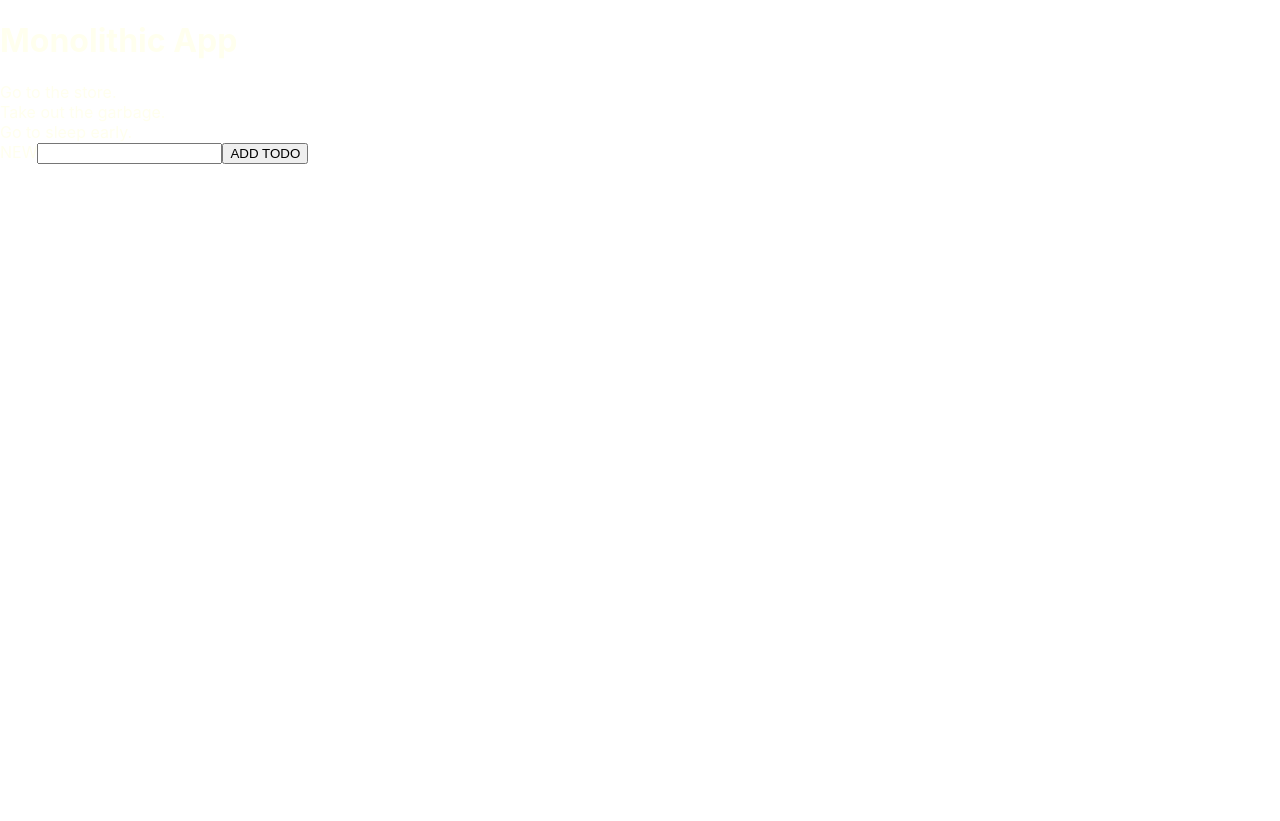
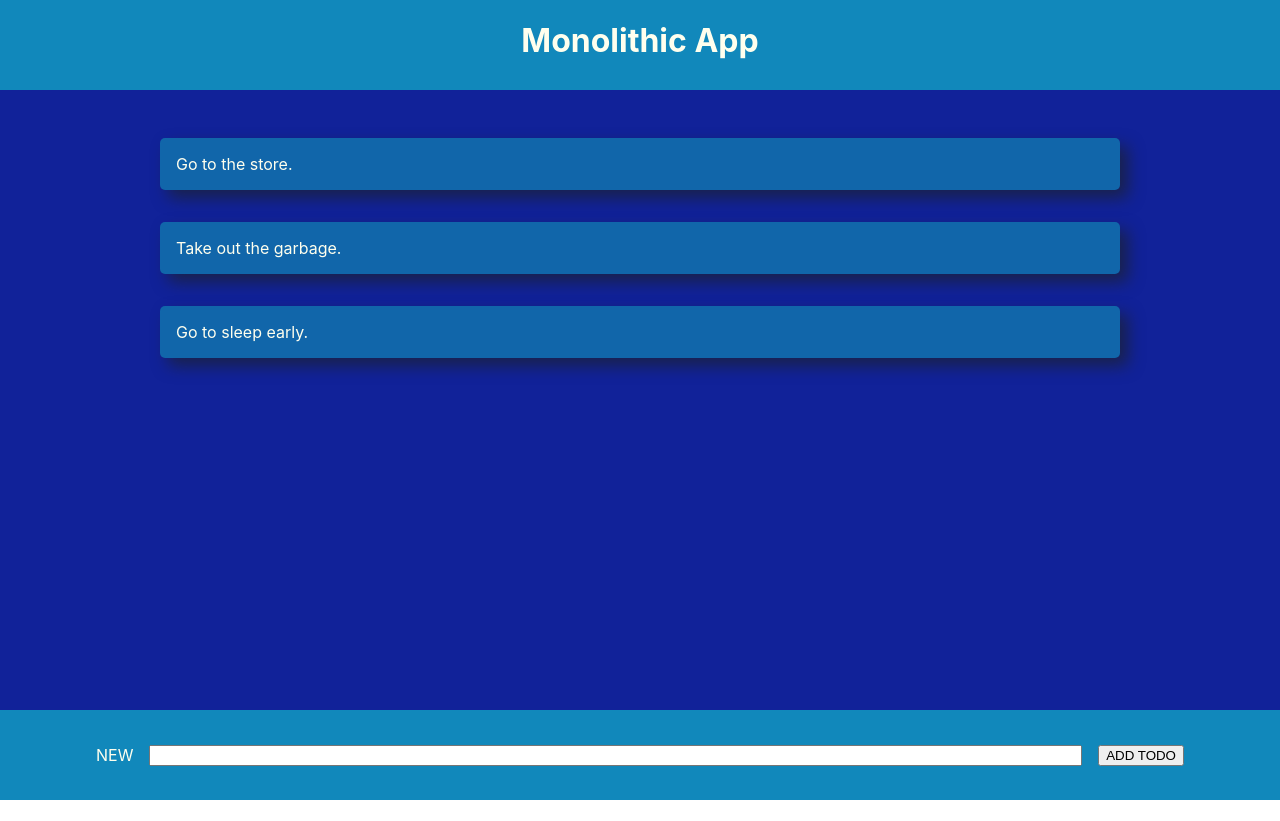
Before and after one commit to franaragm/ng-solid-design, an Angular app: page / in a window 1280 px wide. After the commit the page ends 800 px from the top, so only its background shows below. Built offline with nearby package versions, Linux system fonts and the light colour scheme.

Commit message:
Begin styling monolitic version of the app.

```diff
--- a/src/app/01-the-monolith/monolith/monolith.component.scss
+++ b/src/app/01-the-monolith/monolith/monolith.component.scss
@@ -0,0 +1,80 @@
+/**
+ * _config.scss
+ */
+$primary-background-color: #18b;
+$secondary-background-color: #129;
+$tertiary-background-color: #16a;
+$shadow-color: #220;
+/** */
+
+/**
+ * _utilities.scss
+ */
+.container {
+  width: 80%;
+  max-width: 1120px;
+  margin: 0 auto;
+}
+
+.flex {
+  display: flex;
+  align-items: center;
+  align-content: center;
+  &--jc-c {
+    justify-content: center;
+  }
+}
+
+.card {
+  padding: 1rem;
+  margin: 2rem;
+  border-radius: 5px;
+  box-shadow: 0.5rem 0.5rem 1rem rgba($shadow-color, 0.5);
+  background: $tertiary-background-color;
+}
+
+/** */
+
+/**
+ * _header.scss
+ */
+.header {
+  position: fixed;
+  top: 0;
+  width: 100%;
+  height: 90px;
+  background: $primary-background-color;
+}
+/** */
+
+/**
+ * _main.css
+ */
+.main {
+  background: $secondary-background-color;
+  height: 100%;
+  padding: calc(90px + 1rem) 0;
+}
+
+/** */
+
+/**
+ * _footer.scss
+ */
+.footer {
+  position: fixed;
+  bottom: 0;
+  width: 100%;
+  height: 90px;
+  background: $primary-background-color;
+}
+.form {
+  height: 100%;
+  width: 100%;
+  padding: 1rem;
+  #new {
+    width: 100%;
+    margin: 1rem;
+  }
+}
+/** */
```
